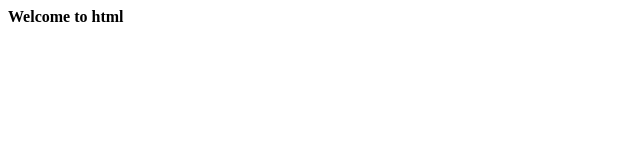
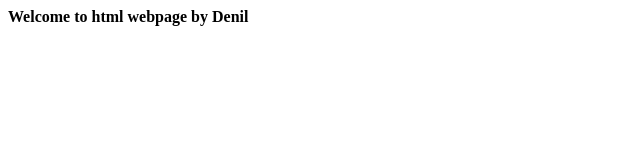
Before and after one commit to Denil11/Welcome, a plain HTML site: page index.html in a window 1280 px wide. Shown: the whole page, without its empty margins (0-640 px from the left). Drawn offline with Linux system fonts and the light colour scheme.

Commit message:
added my name

```diff
--- a/index.html
+++ b/index.html
@@ -2,7 +2,7 @@
     <head>
         <link href="index.css">
     <body>
-        <b>Welcome to html</b>
+        <b>Welcome to html webpage by Denil</b>
     </head>
     </body>
 </html>
```
